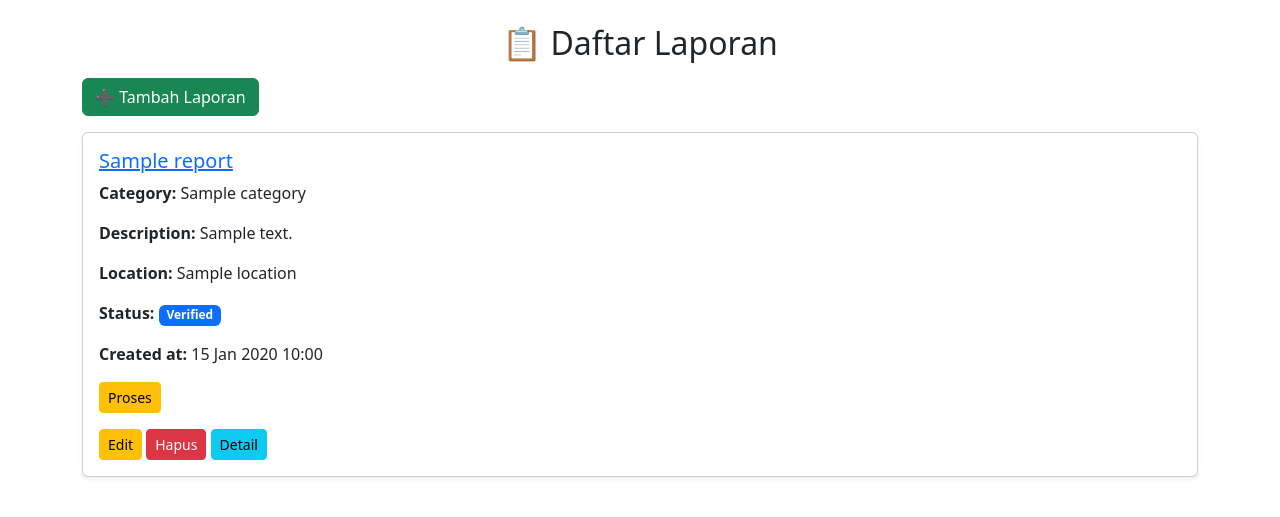
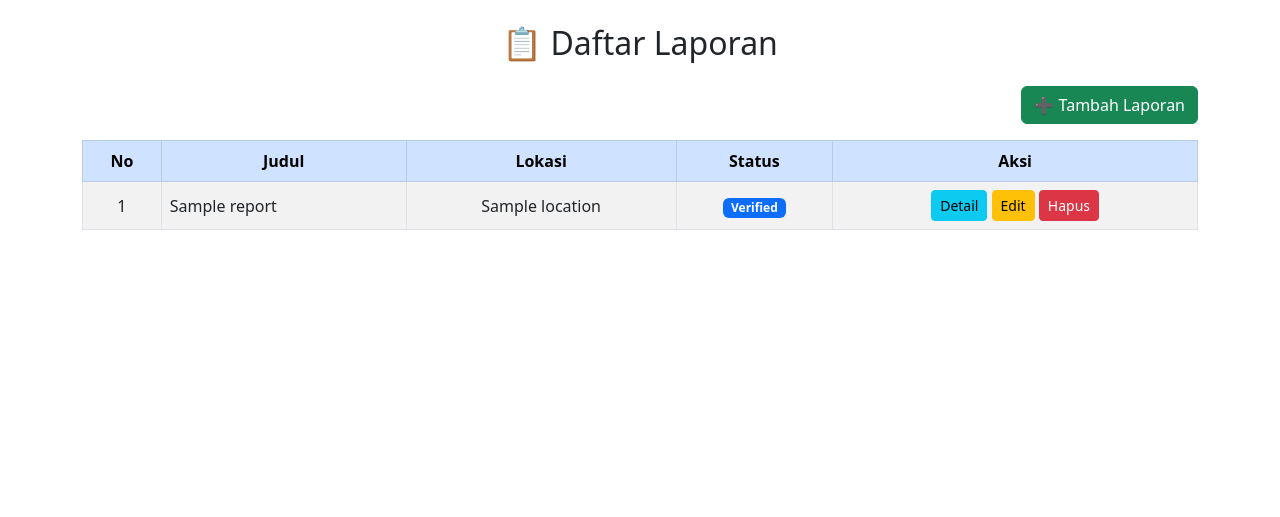
Before and after one commit to IET-Polinela/project-2026-adeirmasari, a Django app: template iet_24782067_2026/main_app/templates/main_app/report_list.html in a window 1280 px wide. Shown: the part 56-573 px from the top of the page. Run offline with Django 5.2, Linux system fonts and the light colour scheme; the template is opened without the code that fills it: most values are stand-ins (such as "Sample title", 1, 10 or a date in 2020).

Commit message:
Lab5_Halaman Daftar Laporan menggunakan Bootstrap Table

```diff
--- a/iet_24782067_2026/main_app/templates/main_app/report_list.html
+++ b/iet_24782067_2026/main_app/templates/main_app/report_list.html
@@ -3,28 +3,32 @@
 {% block title %}Daftar Laporan{% endblock %}
 
 {% block content %}
-<h2 class="text-center mb-3">📋 Daftar Laporan</h2>
+<h2 class="text-center mb-4">📋 Daftar Laporan</h2>
 
-<a href="{% url 'add_report' %}" class="btn btn-success mb-3">
+<div class="d-flex justify-content-end mb-3">
+    <a href="{% url 'add_report' %}" class="btn btn-success">
         ➕ Tambah Laporan
     </a>
+</div>
 
+<div class="table-responsive">
+    <table class="table table-bordered table-striped table-hover align-middle text-center">
+        <thead class="table-primary">
+            <tr>
+                <th>No</th>
+                <th>Judul</th>
+                <th>Lokasi</th>
+                <th>Status</th>
+                <th>Aksi</th>
+            </tr>
+        </thead>
+        <tbody>
             {% for report in reports %}
-<div class="card mb-3 shadow-sm">
-    <div class="card-body">
-
-        <h5>
-            <a href="{% url 'report_detail' report.id %}">
-                {{ report.title }}
-            </a>
-        </h5>
-
-        <p><b>Category:</b> {{ report.category }}</p>
-        <p><b>Description:</b> {{ report.description }}</p>
-        <p><b>Location:</b> {{ report.location }}</p>
-
-        <p>
-            <b>Status:</b>
+            <tr>
+                <td>{{ forloop.counter }}</td>
+                <td class="text-start">{{ report.title }}</td>
+                <td>{{ report.location }}</td>
+                <td>
                     {% if report.status == 'REPORTED' %}
                         <span class="badge bg-secondary">Reported</span>
                     {% elif report.status == 'VERIFIED' %}
@@ -34,44 +38,27 @@
                     {% else %}
                         <span class="badge bg-success">Resolved</span>
                     {% endif %}
-        </p>
-
-        <p>
-            <b>Created at:</b>
-            {{ report.created_at|date:"d M Y H:i" }}
-        </p>
-
-        <!-- WORKFLOW -->
-        {% if report.status == 'REPORTED' %}
-            <form method="POST" action="{% url 'update_status' report.id %}">
-                {% csrf_token %}
-                <input type="hidden" name="status" value="VERIFIED">
-                <button class="btn btn-primary btn-sm">Verifikasi</button>
-            </form>
-        {% elif report.status == 'VERIFIED' %}
-            <form method="POST" action="{% url 'update_status' report.id %}">
-                {% csrf_token %}
-                <input type="hidden" name="status" value="IN_PROGRESS">
-                <button class="btn btn-warning btn-sm">Proses</button>
-            </form>
-        {% elif report.status == 'IN_PROGRESS' %}
-            <form method="POST" action="{% url 'update_status' report.id %}">
-                {% csrf_token %}
-                <input type="hidden" name="status" value="RESOLVED">
-                <button class="btn btn-success btn-sm">Selesai</button>
-            </form>
-        {% endif %}
-
-        <div class="mt-3">
-            <a href="{% url 'update_report' report.id %}" class="btn btn-warning btn-sm">Edit</a>
-            <a href="{% url 'delete_report' report.id %}" class="btn btn-danger btn-sm">Hapus</a>
-            <a href="{% url 'report_detail' report.id %}" class="btn btn-info btn-sm">Detail</a>
+                </td>
+                <td>
+                    <a href="{% url 'report_detail' report.id %}" class="btn btn-info btn-sm">
+                        Detail
+                    </a>
+                    <a href="{% url 'update_report' report.id %}" class="btn btn-warning btn-sm">
+                        Edit
+                    </a>
+                    <a href="{% url 'delete_report' report.id %}" class="btn btn-danger btn-sm">
+                        Hapus
+                    </a>
+                </td>
+            </tr>
+            {% empty %}
+            <tr>
+                <td colspan="5" class="fst-italic text-center">
+                    Belum ada laporan
+                </td>
+            </tr>
+            {% endfor %}
+        </tbody>
+    </table>
 </div>
-
-    </div>
-</div>
-
-{% empty %}
-<p class="text-center fst-italic">Belum ada laporan</p>
-{% endfor %}
 {% endblock %}
```
Lines whose indentation alone changed are shown as unchanged.
